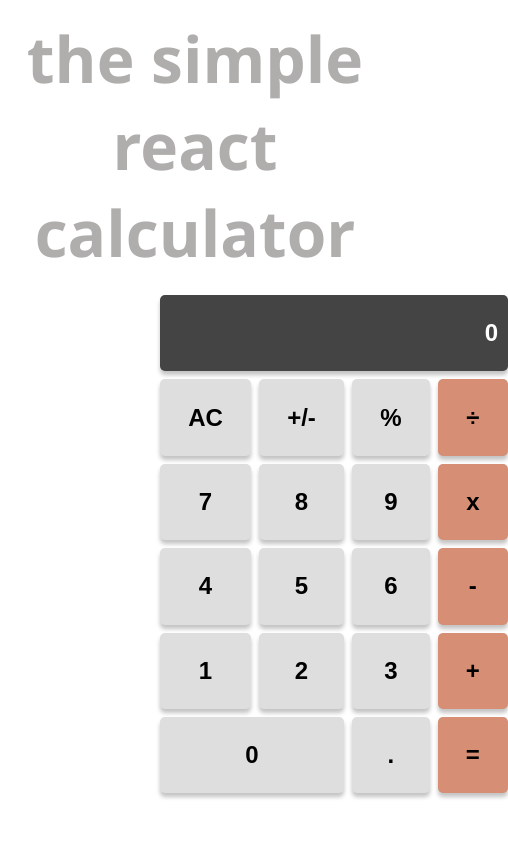
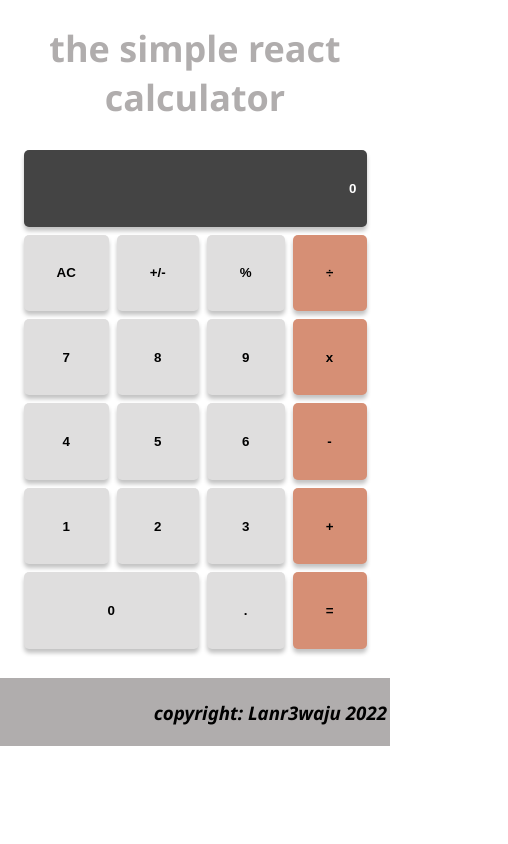
Before and after one commit to Lanr3waju/calaculator-app, a React (Create React App) app: page / in a window 390 px wide. Shown: the top 844 px of the page, 508 px wide, since content can reach past the window. Built offline with nearby package versions, Linux system fonts and the light colour scheme.

Commit message:
Optimize App for mobile screens

```diff
--- a/src/index.css
+++ b/src/index.css
@@ -1,19 +1,15 @@
-* {
-  box-sizing: border-box;
-  margin: 0;
-  padding: 0;
-}
-
 body {
   font-family: "Segoe UI", Arial, sans-serif;
   text-align: center;
   overflow-y: hidden;
+  padding: 0;
+  margin: 0;
 }
 
 header {
   margin: 15px 0;
-  font-size: 2em;
   color: #b0adad;
+  font-size: large;
 }
 
 footer {
@@ -24,22 +20,18 @@ footer {
   font-style: italic;
 }
 
-form {
+.calc-container {
   margin: 10px auto;
-  text-align: center;
   height: 60vh;
-  max-width: 20%;
-  display: -ms-grid;
+  width: 30%;
   display: grid;
   grid-template-columns: auto auto auto auto;
-  -ms-grid-columns: auto auto auto auto;
   grid-template-rows: auto auto auto auto auto;
 }
 
 .digit {
   cursor: pointer;
   font-weight: 600;
-  font-size: 1.5em;
   padding: 10px;
   border-radius: 5px;
   box-shadow: #0000003d 0 4px 4px;
@@ -63,3 +55,15 @@ form {
 .digit:nth-child(18) {
   grid-column-end: span 2;
 }
+
+@media screen and (max-width: 450px) {
+  .calc-container {
+    margin: 5px auto;
+    width: 90%;
+  }
+
+  footer {
+    margin-top: 3vh;
+    padding: 3px;
+  }
+}
```
Also changed, not shown: src/img/calc.PNG.
